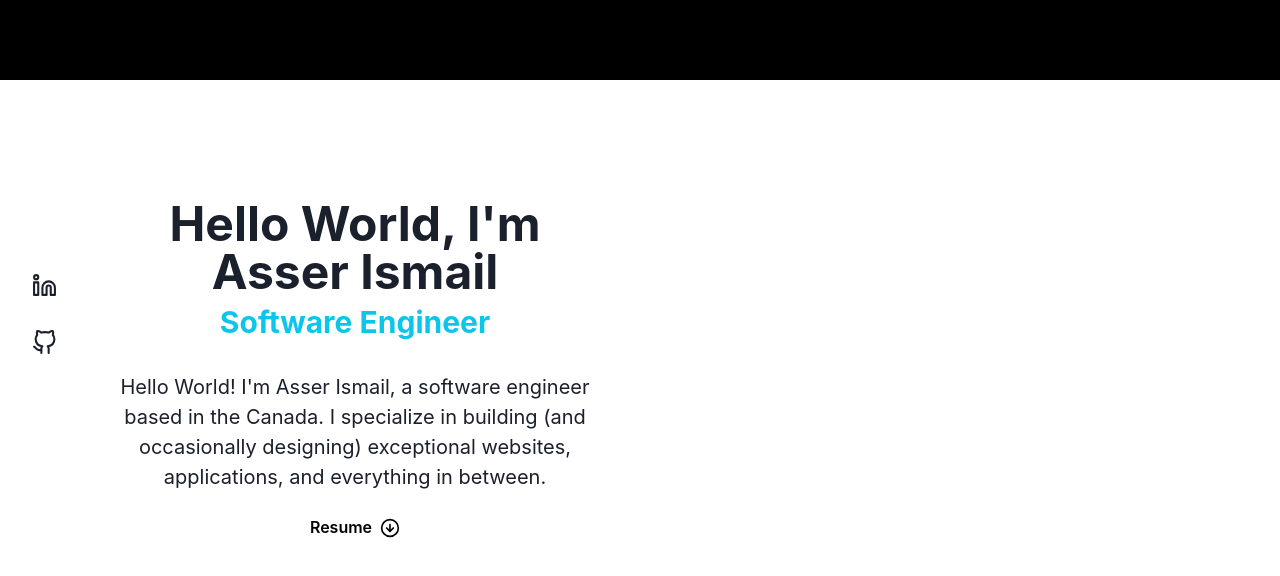
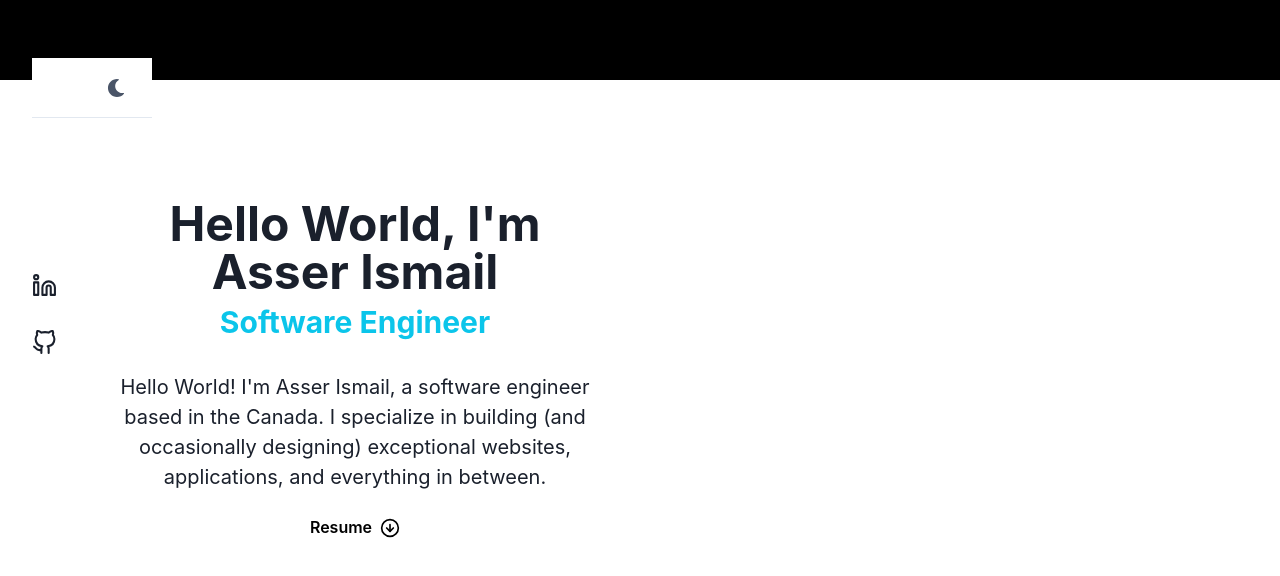
Before and after one commit to AsserIsmail/my-personal-website, a React (Create React App) app: page / in a window 1280 px wide. Shown: the top 576 px of the page. Built offline with nearby package versions, Linux system fonts and the light colour scheme.

Commit message:
Changed Nav Bar

```diff
--- a/src/App.tsx
+++ b/src/App.tsx
@@ -11,7 +11,7 @@ import {
 } from "@chakra-ui/react"
 import { ColorModeSwitcher } from "./ColorModeSwitcher"
 import { About } from "./Components/About/About";
-import Header  from "./Components/Nav/Navbar";
+import { Navbar }  from "./Components/Nav/Navbar";
 // import { Contact } from "./Components/Contact";
 // import { Navbar } from "./Components/Navbar";
 // import { Projects } from "./Components/Projects";
@@ -22,7 +22,7 @@ import Header  from "./Components/Nav/Navbar";
 export const App = () => (
   <ChakraProvider theme={theme}>
     <Box textAlign="center" fontSize="xl">
-      <Header />
+      <Navbar />
       <About />
       {/* <Projects />
       <Skills />
--- a/src/Components/About/About.tsx
+++ b/src/Components/About/About.tsx
@@ -42,6 +42,7 @@ export const About = () => {
             `}
           </Text>
           {/* <Button as="a" bg="white" color="#000" download href="../../public/My_CS_Resume_Asser_Ismail.pdf">Hi</Button> */}
+          {/* https://react-icons.github.io/react-icons/icons?name=fi */}
           <Stack
             direction={"row"}
             spacing={3}
--- a/src/Components/Nav/Container.tsx
+++ b/src/Components/Nav/Container.tsx
@@ -1,6 +1,6 @@
 import { Flex } from '@chakra-ui/react'
 
-const NavBarContainer = ({ children, ...props }: any) => {
+const Container = ({ children, ...props }: any) => {
   return (
     <Flex
       as="nav"
@@ -24,4 +24,4 @@ const NavBarContainer = ({ children, ...props }: any) => {
   )
 }
 
-export default NavBarContainer
+export default Container
--- a/src/Components/Nav/Navbar.tsx
+++ b/src/Components/Nav/Navbar.tsx
@@ -1,22 +1,27 @@
-import { Stack, Box, Flex, Button } from "@chakra-ui/react"
+import { Stack, Box, Flex, Button, Collapse, Container, HStack, IconButton,
+    PopoverTrigger,
+    PopoverContent,
+    useColorModeValue,
+    useBreakpointValue,
+    useDisclosure, Image} from "@chakra-ui/react"
 import { useState } from "react"
-import Logo from "../Components/white-black-ai-round.png"
+import Logo from "../white-black-ai-round.png"
 import MenuItem from "./MenuItem"
 import MenuToggle from './MenuToggle'
 import NavBarContainer from "./Container"
 import { AiOutlineCloudDownload } from "react-icons/ai"
+import { ColorModeSwitcher } from "../../ColorModeSwitcher"
 
-const Header = () => {
+export const Navbar = () => {
   const [isOpen, setIsOpen] = useState(false)
 
   const toggle = () => setIsOpen(!isOpen)
-
   return(
     <Flex bg="black" justify="center" align="center" h={['100%', '100%', 20]}>
       <NavBarContainer>
         {/* <Logo/> */}
         <MenuToggle toggle={toggle} isOpen={isOpen} />
-        <Box
+        {/* <Box
           display={{ base: isOpen ? "block" : "none", md: "block" }}
           flexBasis={{ base: "100%", md: "auto" }}
         >
@@ -34,17 +39,50 @@ const Header = () => {
             <MenuItem to="#experience">My Experience</MenuItem>
             <MenuItem to="#contact">Contact</MenuItem>
             <MenuItem>
-              {/* <Button as="a" bg="white" color="#000" download href="../../assets/CV_ATIRSON.pdf">
+              <Button as="a" bg="white" color="#000" download href="../../assets/CV_ATIRSON.pdf">
                 Download CV
                 <AiOutlineCloudDownload size={25} style={{ marginLeft: 5 }} />
-              </Button> */}
+              </Button>
             </MenuItem>
+            <ColorModeSwitcher justifySelf="flex-end"/>
           </Stack>
-        </Box>
+        </Box> */}
+        <Box>
+      <Flex
+        bg={useColorModeValue('white', 'gray.800')}
+        color={useColorModeValue('gray.600', 'white')}
+        minH={'60px'}
+        py={{ base: 2 }}
+        px={{ base: 4 }}
+        borderBottom={1}
+        borderStyle={'solid'}
+        borderColor={useColorModeValue('gray.200', 'gray.900')}
+        align={'center'}>
+
+        <Flex
+            flex={{ base: 1 }}
+            justify={{ base: 'center', md: 'start' }}
+            verticalAlign={'middle'}>
+          <HStack>
+
+            <Flex display={{ base: 'none', md: 'flex' }} ml={10}>
+
+            </Flex>
+          </HStack>
+        </Flex>
+        <ColorModeSwitcher justifySelf="flex-end"/>
+      </Flex>
+
+      <Collapse in={isOpen} animateOpacity>
+      </Collapse>
+      <Box p="4">
+        <Container maxW='l' maxWidth={'1200px'}>
+
+        </Container>
+      </Box>
+    </Box>
       </NavBarContainer>
     </Flex>
 
   )
 }
-
-export default Header
```
